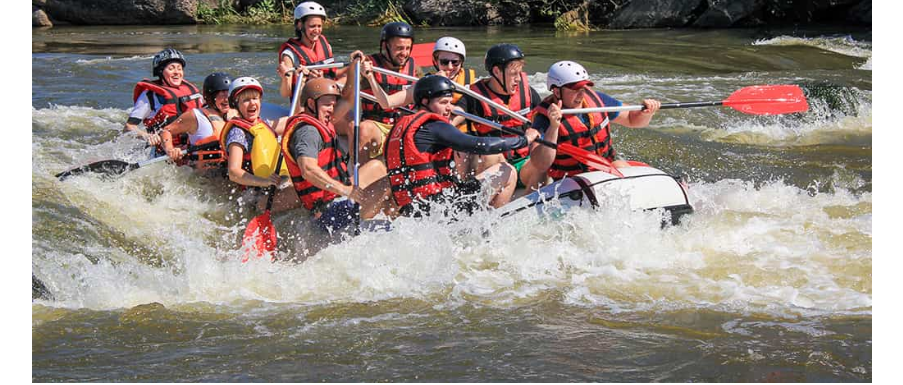
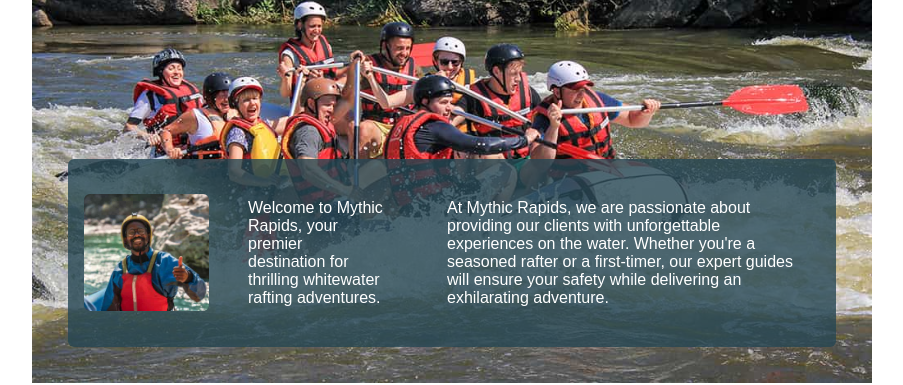
Before and after one commit to thiagomelloparedes/wdd130, a plain HTML site: page wwr/about.html in a window 1280 px wide. Shown: the part 418-803 px from the top of the page, without its empty margins (188-1091 px from the left). Drawn offline with Linux system fonts and the light colour scheme.

Commit message:
bro, ojala ya este

```diff
--- a/wwr/about.html
+++ b/wwr/about.html
@@ -5,9 +5,9 @@
     <meta charset="UTF-8">
     <meta name="viewport" content="width=device-width, initial-scale=1.0">
     <meta name="description"
-        content="Experience unforgettable whitewater adventures with our rafting company. Safety, fun, and nature guaranteed.">
+        content="Learn about Mythic Rapids, a rafting company providing unforgettable whitewater adventures since 1995. Discover our history, guides, and passion for adventure.">
     <meta name="author" content="Thiago Mello">
-    <title>About Us – Mythic Rapids</title>
+    <title>About Us - Mythic Rapids</title>
     <link rel="stylesheet" href="styles/rafting.css">
 </head>
 
@@ -30,7 +30,7 @@
             <img src="images/rafting10_1024.jpg" alt="Rafting Adventure" width="600">
             <h1>About Us - Mythic Rapids</h1>
             <article>
-                <img src="images/happy-client.png" alt="A happy client enjoying his trip" width="150">
+                <img src="images/happy-client.jpg" alt="A happy client enjoying his trip" width="150">
                 <p>Welcome to Mythic Rapids, your premier destination for thrilling whitewater rafting adventures.</p>
                 <p>At Mythic Rapids, we are passionate about providing our clients with unforgettable experiences on the
                     water. Whether you're a seasoned rafter or a first-timer, our expert guides will ensure your safety
--- a/wwr/styles/rafting.css
+++ b/wwr/styles/rafting.css
@@ -15,7 +15,7 @@
 
 body {
     font-family: var(--body-font);
-    color: var(--accent1-color)
+    color: var(--accent1-color);
 }
 
 header, main, footer {
@@ -47,6 +47,7 @@ nav, p, section, article {
     height: auto;
 }
 
+/* --- HERO HEADING --- */
 h1 {
     position: absolute;
     top: 20px;
@@ -58,20 +59,25 @@ h1 {
     color: #fff;
 }
 
+/* --- HERO ARTICLE --- */
 .hero article {
+    position: absolute;
+    bottom: 20px;
+    left: 20px;
+    right: 20px;
     background-color: rgba(38, 70, 83, 0.8);
     color: #fff;
     padding: 16px;
     border-radius: 6px;
-    margin: 20px;
-    overflow: auto;
+    display: flex;               /* ✅ usamos flex para alinear */
+    align-items: center;         /* centra verticalmente el texto respecto a la imagen */
+    gap: 15px;                   /* espacio entre texto e imagen */
 }
 
 .hero article img {
-    float: right;
     width: 125px;
-    margin-left: 15px;
     border-radius: 6px;
+    flex-shrink: 0;              /* evita que la imagen se deforme */
 }
 
 h2 {
```
